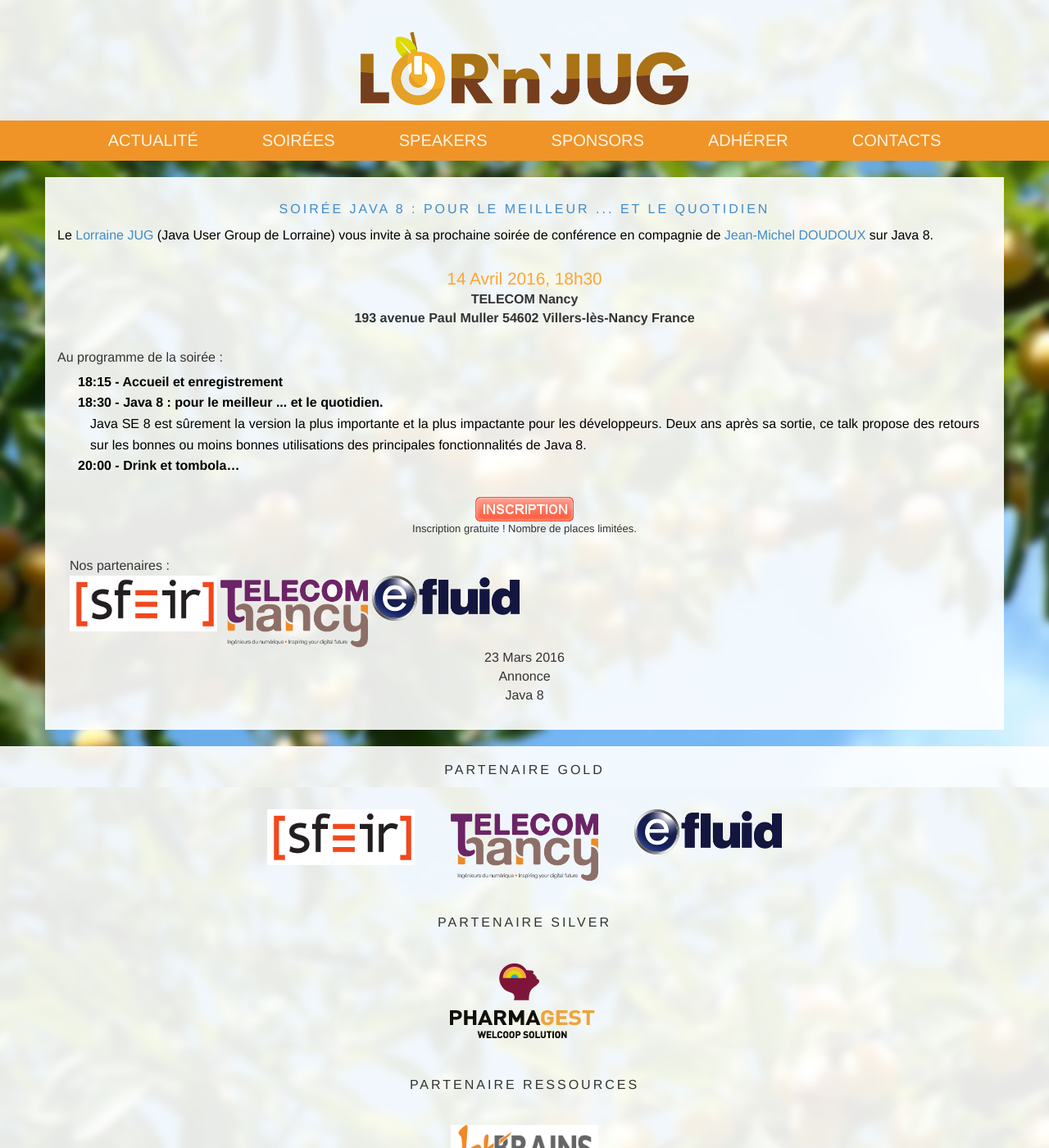
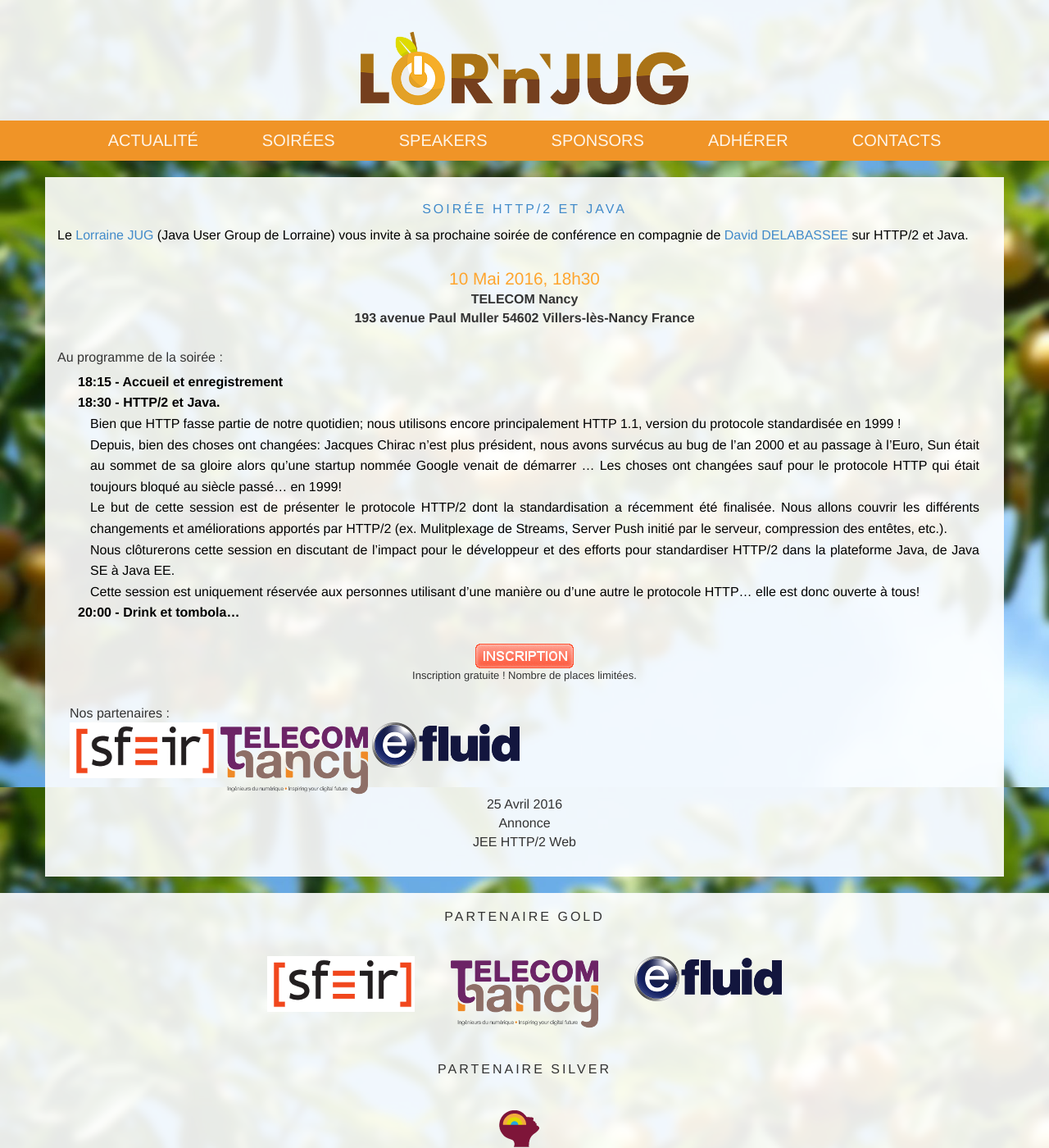
Before and after one commit to LorraineJug/lorrainejug.github.io, a Jekyll site: the page built from index.html, in a window 1280 px wide and 1400 px high. Shown: the whole window at 82% size. Built offline with Jekyll 4.4.1, drawn with Linux system fonts in a browser that asks for light colours; nearby versions of some CDN libraries.

Commit message:
annonce soirée http/2

```diff
--- /dev/null
+++ b/_posts/2016/2016-04-25-soiree-http-2-et-java.md
@@ -0,0 +1,48 @@
+---
+layout: event
+title: "Soirée HTTP/2 et Java"
+category: Annonce
+edito: true
+tags: ["JEE", "HTTP/2", "Web"]
+event-date: 2016-05-10 18:30:00 +0200
+event-place: telecomnancy
+eventbrite-id: 24936714384
+---
+
+
+
+<p>
+Le <a href="/">Lorraine JUG</a> (Java User Group de Lorraine) vous invite à sa prochaine
+soirée de conférence en compagnie de <a href="/speakers.html#ddelabassee">David DELABASSEE</a>
+sur HTTP/2 et Java.
+</p>
+
+{% include event-date.html %}
+
+<div class="programme">Au programme de la soirée :
+	<ul>
+		<li>18:15 - Accueil et enregistrement</li>
+		<li>18:30 - HTTP/2 et Java.
+		<p>Bien que HTTP fasse partie de notre quotidien; nous utilisons encore principalement HTTP 1.1, version du
+    protocole standardisée en 1999 !</p>
+    <p>Depuis, bien des choses ont changées: Jacques Chirac n’est plus président, nous avons survécus au bug de
+    l’an 2000 et au passage à l’Euro, Sun était au sommet de sa gloire alors qu’une startup nommée Google
+    venait de démarrer … Les choses ont changées sauf pour le protocole HTTP qui était toujours bloqué au
+    siècle passé… en 1999!</p>
+    <p>Le but de cette session est de présenter le protocole HTTP/2 dont la standardisation a récemment été
+    finalisée. Nous allons couvrir les différents changements et améliorations apportés par HTTP/2
+    (ex. Mulitplexage de Streams, Server Push initié par le serveur, compression des entêtes, etc.).</p>
+
+    <p>Nous clôturerons cette session en discutant de l’impact pour le développeur et des efforts pour
+    standardiser HTTP/2 dans la plateforme Java, de Java SE à Java EE.</p>
+
+    <p>Cette session est uniquement réservée aux personnes utilisant d’une manière ou d’une autre le protocole
+    HTTP… elle est donc ouverte à tous!</p>
+    </li>
+		<li>20:00 - Drink et tombola…</li>
+	</ul>
+</div>
+
+{% include event-inscription.html %}
+
+{% include event-sponsors.html %}
```
Also changed, not shown: _data/speakers.yml (+15 -13 lines).
